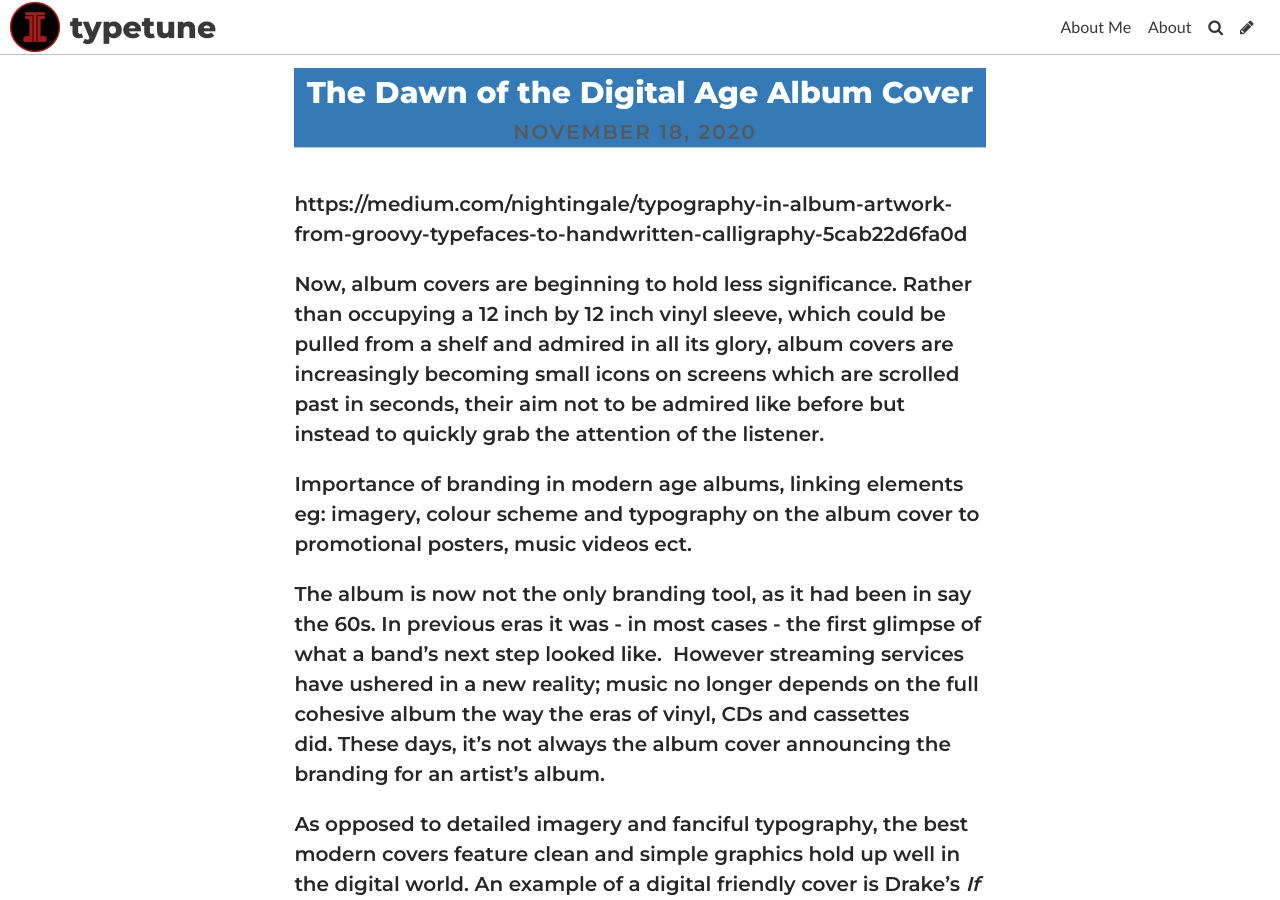
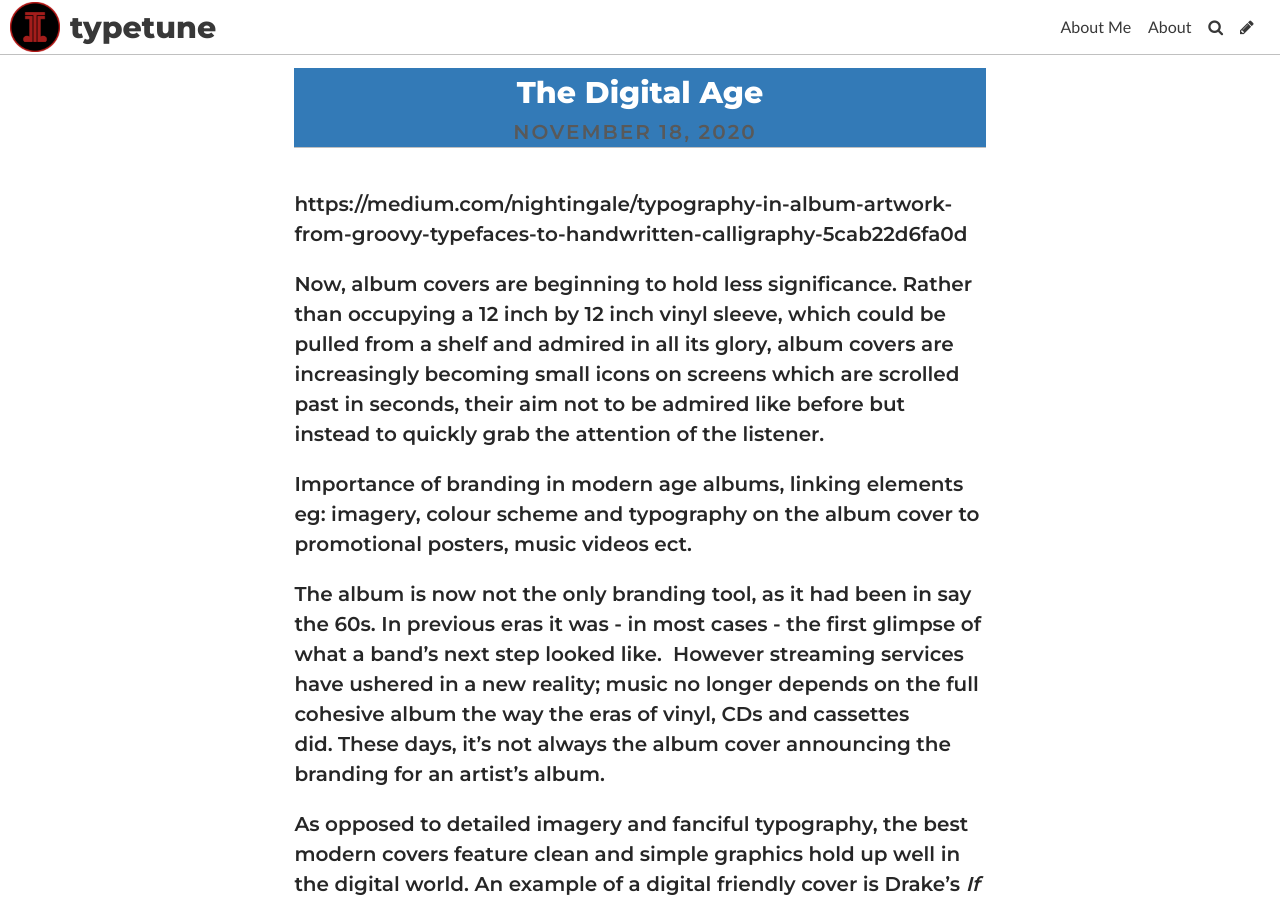
Before and after one commit to lauracutting/typetune, a Jekyll site: the page built from _posts/2020-11-18-the-dawn-of-the-digital-age-album-cover.md, in a window 1280 px wide and 900 px high. Built offline with Jekyll 4.4.1, drawn with Linux system fonts in a browser that asks for light colours; some web fonts are replaced.

Commit message:
Update Post “2020-11-18-the-dawn-of-the-digital-age-album-cover”

```diff
--- a/_posts/2020-11-18-the-dawn-of-the-digital-age-album-cover.md
+++ b/_posts/2020-11-18-the-dawn-of-the-digital-age-album-cover.md
@@ -1,6 +1,6 @@
 ---
 layout: post
-title: The Dawn of the Digital Age Album Cover
+title: "The Digital Age "
 date: 2020-11-18T12:37:27.008Z
 comments: true
 tags:
```
